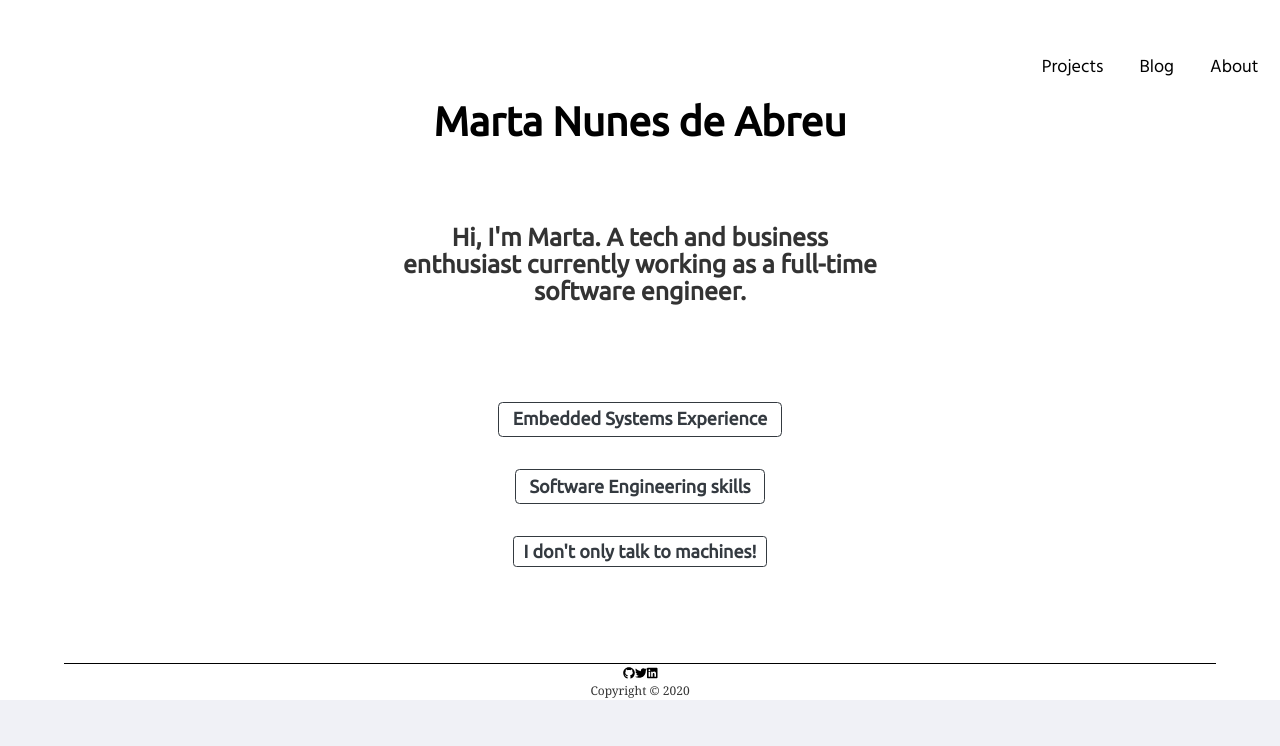
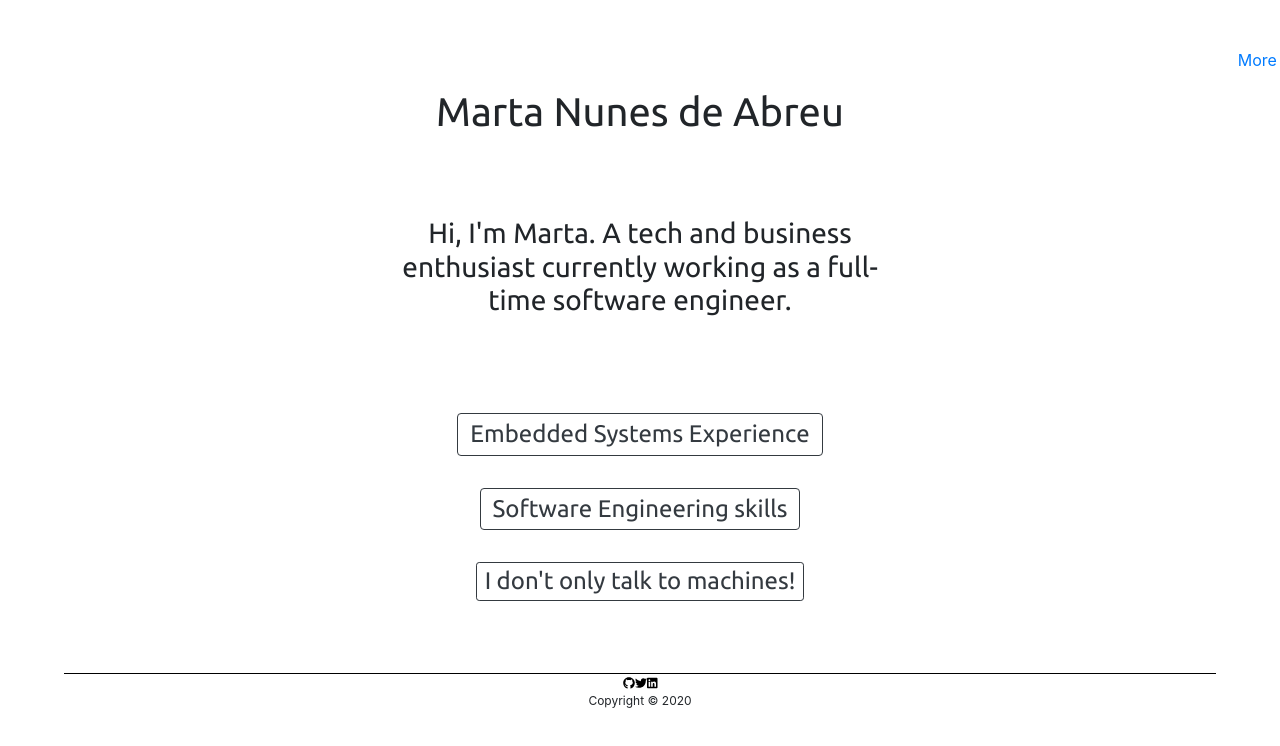
Before and after one commit to martanunesdea/martanunesdea.github.io, a Gatsby site in the folder gatsby-site/: page / in a window 1280 px wide. Built offline with nearby package versions, Linux system fonts and the light colour scheme; Gatsby itself is replaced by a stand-in of ours.

Commit message:
added toggle menu button

```diff
--- a/gatsby-site/src/components/footer.js
+++ b/gatsby-site/src/components/footer.js
@@ -4,9 +4,11 @@ import styled from "styled-components"
 import { FontAwesomeIcon } from "@fortawesome/react-fontawesome"
 import { faGithub, faTwitter, faLinkedin } from "@fortawesome/free-brands-svg-icons"
 
+import "./layout.css"
+
 const StyledFooter = styled.footer`
   font-size: 12px;
-  margin: 10vh 5vw;
+  margin: 7vh 5vw;
   border-top: 1px solid black;
   text-align: center;
 `
--- a/gatsby-site/src/components/header.js
+++ b/gatsby-site/src/components/header.js
@@ -2,6 +2,12 @@ import { Link } from "gatsby"
 import PropTypes from "prop-types"
 import React from "react"
 import styled from "styled-components"
+import 'bootstrap/dist/css/bootstrap.css';
+
+import { Button, DropdownButton, Dropdown } from "react-bootstrap";
+import { useState, useEffect } from 'react';
+import "./layout.css"
+
 
 const CustomHeader = styled.header`
     margin: 0 auto;
@@ -20,7 +26,6 @@ const Section = styled.div`
 const MenuOptions = styled.ul`
     margin: 0;
     margin-left: auto;
-    display: flex;
 `
 
 const IndividualMenuOption = styled.li`
@@ -43,25 +48,43 @@ const CustomLink = styled(props => <Link {...props} />)`
     font-family: "Hind";
 `;
 
+const CustomToggle = React.forwardRef(({ children, onClick }, ref) => (
+  <a
+    href=""
+    ref={ref}
+    onClick={(e) => {
+      e.preventDefault();
+      onClick(e);
+    }}
+  >
+    {children}
+  </a>
+));
 
 const Header = ({ siteTitle, menuLinks }) => (
   <CustomHeader>
   <Section>
       <MenuOptions>
+      <Dropdown>
+        <Dropdown.Toggle as={CustomToggle} id="dropdown-basic-button">
+        More
+        </Dropdown.Toggle>
+        <Dropdown.Menu>
           {menuLinks.map(link => (
-            <CustomLink to={link.link}>
-              <IndividualMenuOption>
+              <Dropdown.Item>
+              <CustomLink to={link.link}>
                 {link.name}
-              </IndividualMenuOption>
-            </CustomLink>
+              </CustomLink>
+              </Dropdown.Item>
           ))}
-        </MenuOptions>
+        </Dropdown.Menu>
+      </Dropdown>
+      </MenuOptions>
+
   </Section>
     <div>
       <h1>
-        <CleanLink to="/">
           {siteTitle}
-        </CleanLink>
       </h1>
     </div>
   </CustomHeader>
--- a/gatsby-site/src/components/layout.css
+++ b/gatsby-site/src/components/layout.css
@@ -1,4 +1,11 @@
-html {
+html{
+  font-family: "Hind";
+}
+h1, h2, h3, h4, h5 {
+  font-family: "Ubuntu";
+}
+
+/* html {
   -ms-text-size-adjust: 100%;
   -webkit-text-size-adjust: 100%;
   font: 112.5%/1.45em georgia, serif, sans-serif;
@@ -581,3 +588,4 @@ pre tt:after {
     font-size: 100%;
   }
 }
+*/
--- a/gatsby-site/src/pages/index.js
+++ b/gatsby-site/src/pages/index.js
@@ -9,6 +9,12 @@ import Layout from "../components/layout"
 import Image from "../components/image"
 import SEO from "../components/seo"
 
+
+const CustomList = styled.div`
+  margin: 0 auto;
+  max-width: 400px;
+  text-align: center;
+`
 
 function EmbeddedSystemsText() {
   const [open, setOpen] = useState(false);
@@ -24,7 +30,7 @@ function EmbeddedSystemsText() {
         <h4>Embedded Systems Experience</h4>
       </Button>
       <Collapse in={open}>
-        <div id="example-collapse-text">
+        <CustomList id="example-collapse-text">
           <ul>
             <li>Environments: Command line tools, Code Composer Studio, IAR Embedded Workbench</li>
             <li>Processors: ESP32, TI-CC2650, ARM Cortex M</li>
@@ -32,7 +38,7 @@ function EmbeddedSystemsText() {
             <li>Operating systems: FreeRTOS, Bare-metal</li>
             <li>Standards: MISRA C 2004, ISO 13485 and ISO 14972</li>
           </ul>
-        </div>
+        </CustomList>
       </Collapse>
     </>
   );
@@ -52,13 +58,13 @@ function SoftwareEngineeringText() {
         <h4>Software Engineering skills</h4>
       </Button>
       <Collapse in={open}>
-        <div id="example-collapse-text">
+        <CustomList id="example-collapse-text">
           <ul>
               <li>Languages: C++, Python, Go, Javascript</li>
               <li>Paradigms: Procedural programming, Object-oriented, Test-driven development</li>
               <li>Tools: MySQL, AWS, React, Docker, Enterprise Architect</li>
           </ul>
-        </div>
+        </CustomList>
       </Collapse>
     </>
   );
@@ -79,14 +85,14 @@ function PersonalInterestsText() {
         <h4>I don't only talk to machines!</h4>
       </Button>
       <Collapse in={open}>
-        <div id="example-collapse-text">
+        <CustomList id="example-collapse-text">
           <ul>
             <li>Fluent in Spanish and Portuguese</li>
             <li>Sailor, skiier and tennis aficionado</li>
             <li>Advocate for circular economics</li>
             <li>Avid reader and amateur writer</li>
           </ul>
-        </div>
+        </CustomList>
       </Collapse>
     </>
   );
```
